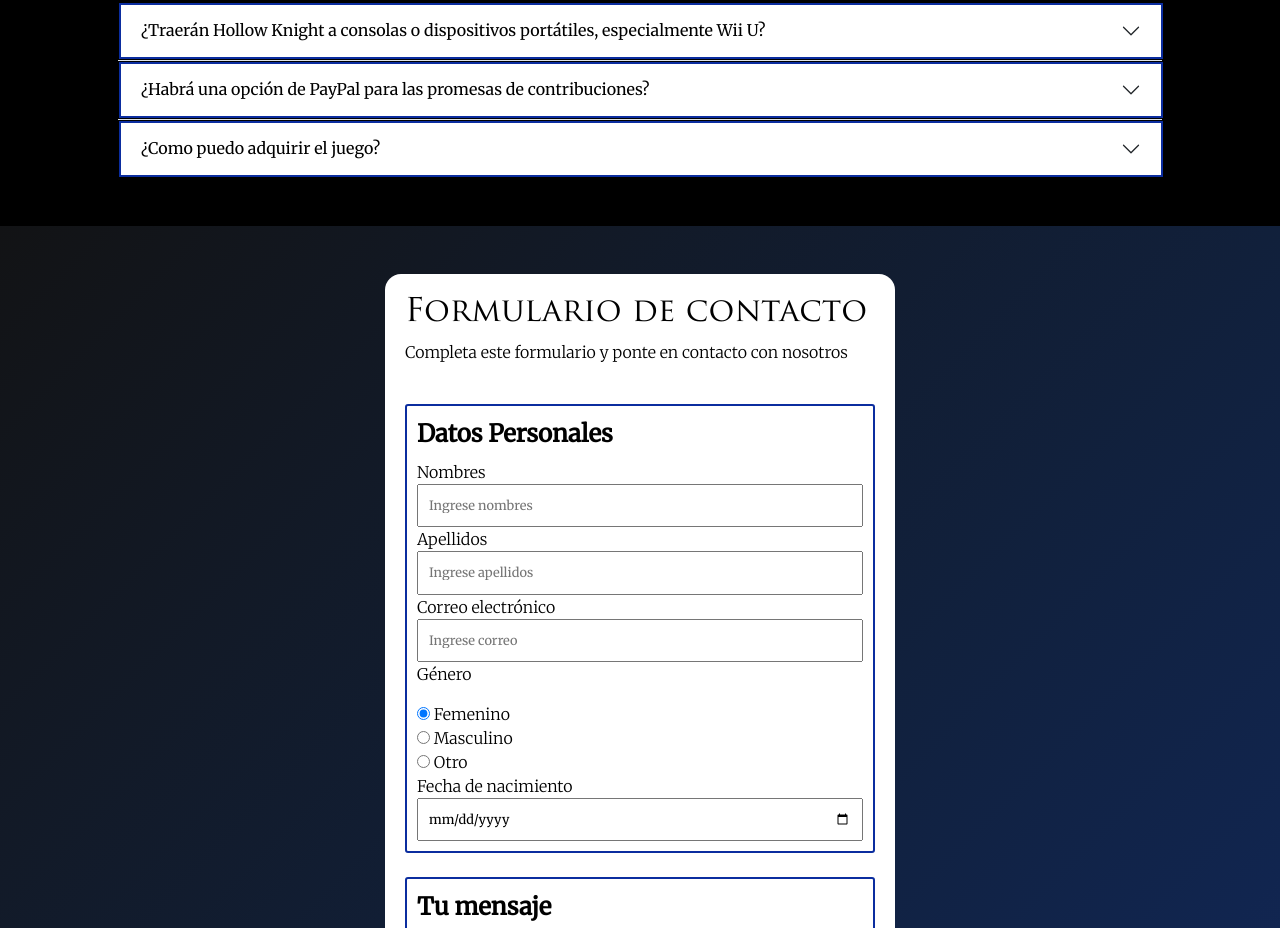
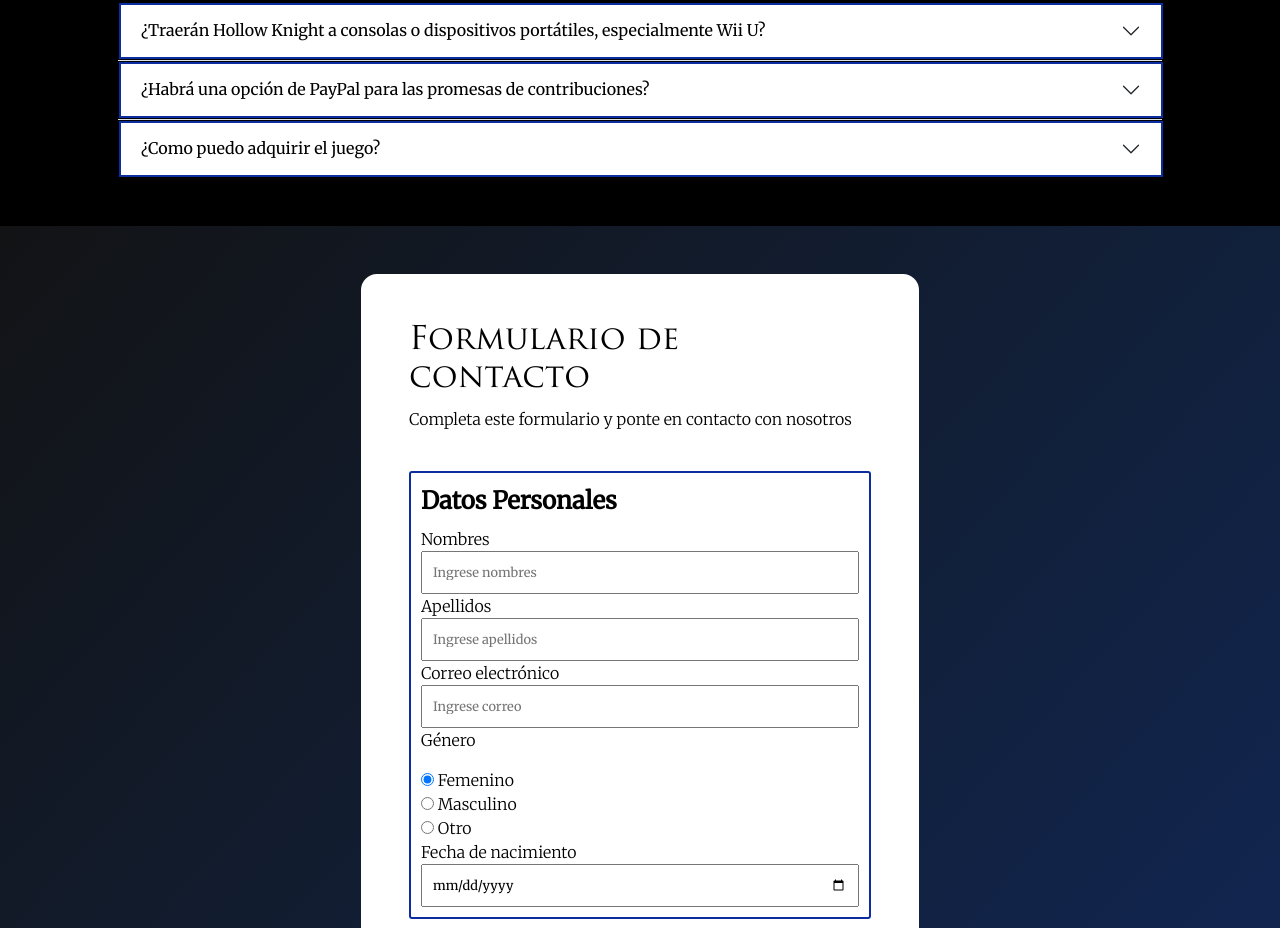
Before and after one commit to Brencambell/pf-hollow-knight-html-css-bt, a website: page index.html in a window 1280 px wide. Shown: the part 3244-4172 px from the top of the page. Drawn offline with nearby package versions, Linux system fonts and the light colour scheme.

Commit message:
adaptando formulario y testeando en movil

```diff
--- a/index.html
+++ b/index.html
@@ -184,10 +184,10 @@
 
         <!-- Formulario -->
         <section class="formulario" data-aos="fade-up">
-            <div class="container p-5">
+            <div class="container">
                 <div class="row">
-                    <div class="col-lg-6 col-md-8 col-sm-12 mx-auto">
-                        <form action="" method="post" enctype="text/plain">
+                    <div>
+                        <form class="col-lg-6 col-md-8 col-sm-12 mx-auto p-5 my-5" action="" method="post" enctype="text/plain">
                             <h2>Formulario de contacto</h2>
                             <p>Completa este formulario y ponte en contacto con nosotros</p>
                             <br>
--- a/scss/_formulario.scss
+++ b/scss/_formulario.scss
@@ -2,11 +2,10 @@
   background-image: linear-gradient(to right bottom, #121315, #121a28, #11203b, #11254f, #172a63);
 
     form{
-      padding: 20px;
       border-radius: 1rem;
       background-color: map-get($paletaColores, "blanco");
       color: map-get($paletaColores, "negro");
-      overflow: hidden;
+      // overflow: hidden;
 
       fieldset{
           border: 2px solid map-get($paletaColores, "azul");
```
Also changed, not shown: css/style.css, 1 other file.
